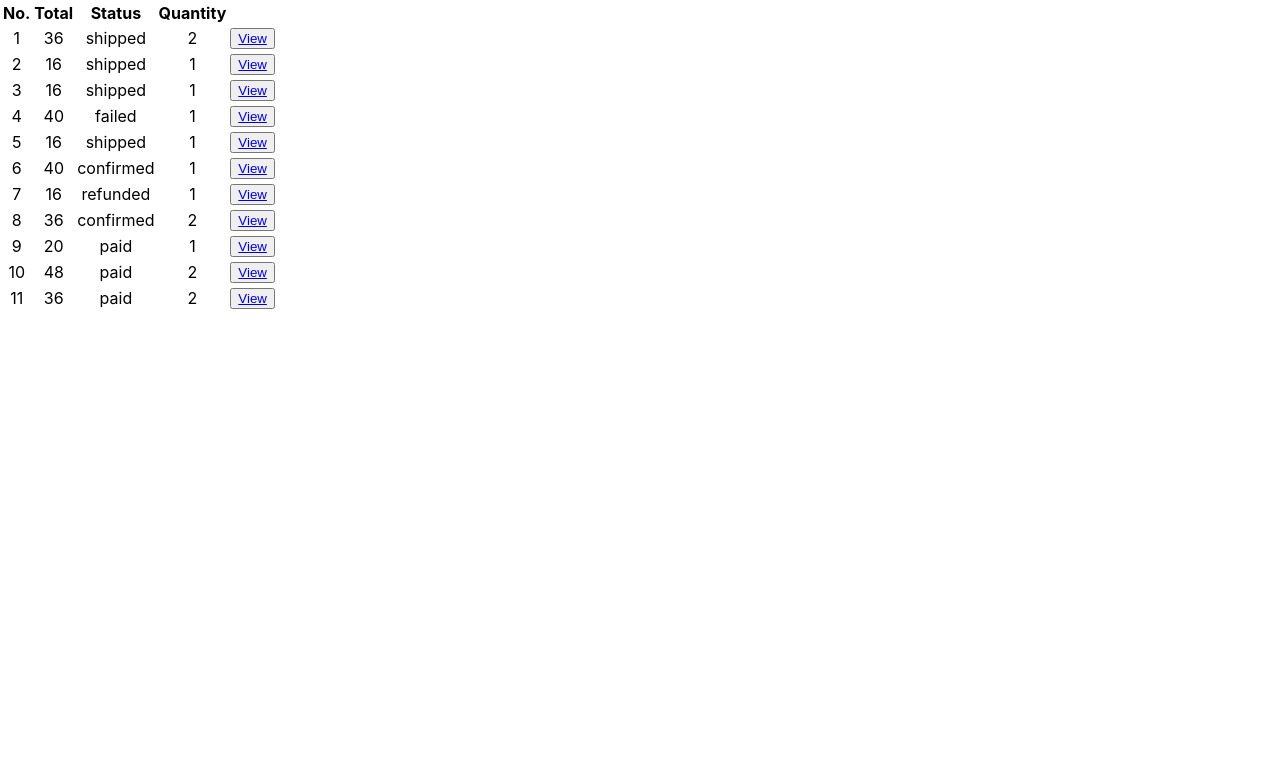
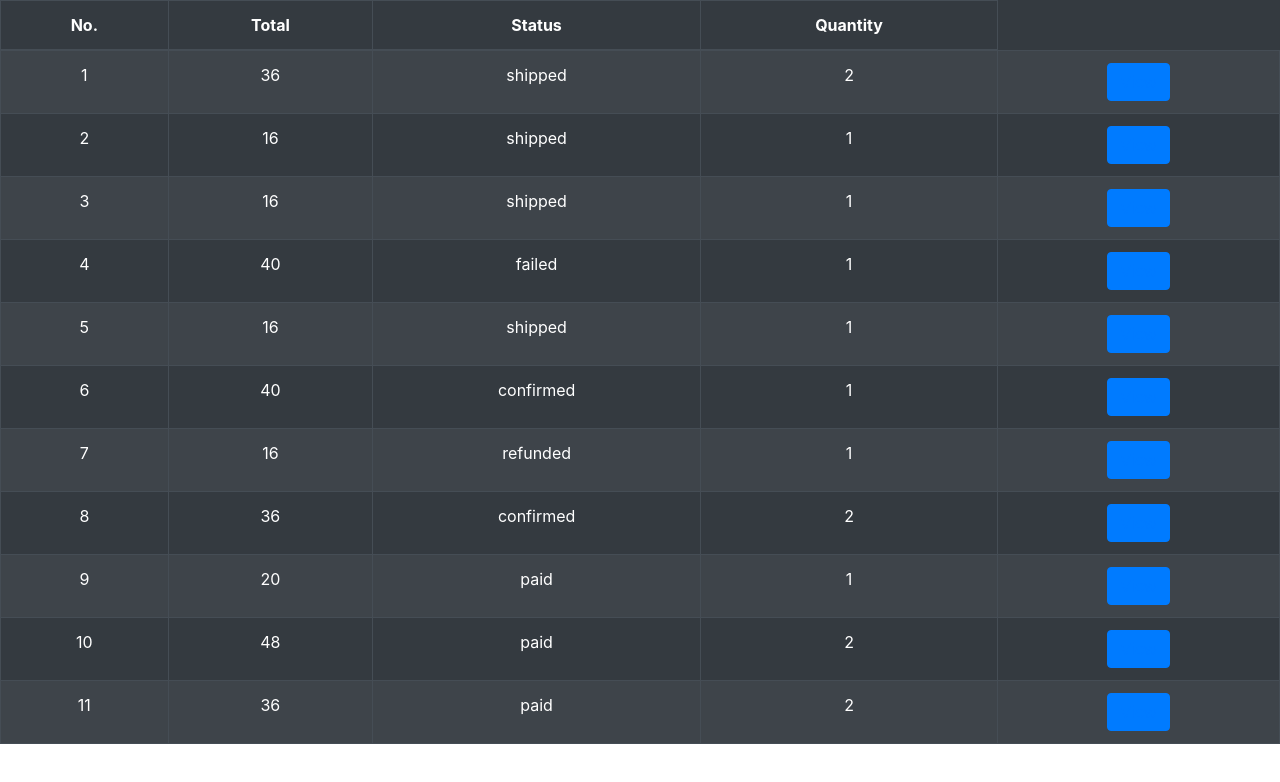
Before and after one commit to FlorenceNway/orderList, a React (Create React App) app: page / in a window 1280 px wide. Shown: the top 782 px of the page. Built offline with nearby package versions, Linux system fonts and the light colour scheme; data requests are answered from the project's data file.

Commit message:
added bootstrap

```diff
--- a/package.json
+++ b/package.json
@@ -7,8 +7,10 @@
     "@testing-library/react": "^11.1.0",
     "@testing-library/user-event": "^12.1.10",
     "axios": "^0.21.1",
+    "bootstrap": "^4.6.0",
     "json-server": "^0.16.3",
     "react": "^17.0.2",
+    "react-bootstrap": "^1.6.1",
     "react-dom": "^17.0.2",
     "react-router-dom": "^5.2.0",
     "react-scripts": "4.0.3",
--- a/src/components/OrderList.jsx
+++ b/src/components/OrderList.jsx
@@ -1,6 +1,8 @@
 import React,{ useState, useEffect, useCallback } from 'react';
 import orderApi from './api/orderApi';
 import { Link } from 'react-router-dom';
+import Table from 'react-bootstrap/Table';
+import Button from 'react-bootstrap/Button';
 
 
 const OrderList = () => {
@@ -49,23 +51,29 @@ const OrderList = () => {
 
     return (
         <div>
-            <table>
+           <Table striped bordered hover variant="dark">
                 <thead>
                     <th>No.</th>
                     <th>Total</th>
                     <th>Status</th>
                     <th>Quantity</th>
                 </thead>
+                <tbody>
                 {uniqueOrderList.map(order => (
                     <tr key={order.id}>
                         <td>{order.id}</td>
                         <td>{order.total}</td>
                         <td>{order.status}</td>
                         <td>{order.quantity}</td>
-                        <td><button><Link to={{ pathname: '/details', query: { status:order.status, quantity:order.quantity, productId:order.productId} }}>View</Link></button></td>
+                        <td><Button
+                        ><Link
+                            to={{ pathname: '/details', query: { status:order.status, quantity:order.quantity, productId:order.productId} }}>
+                            View</Link>
+                        </Button></td>
                     </tr>
                 ))}
-            </table>
+                </tbody>
+            </Table>
 
         </div>
     );
--- a/src/index.js
+++ b/src/index.js
@@ -3,6 +3,7 @@ import ReactDOM from 'react-dom';
 import './index.css';
 import App from './App';
 import { BrowserRouter } from 'react-router-dom';
+import 'bootstrap/dist/css/bootstrap.min.css';
 
 
 ReactDOM.render(
```
Also changed, not shown: 2 other files (tests, documents, lock files or other folders).
